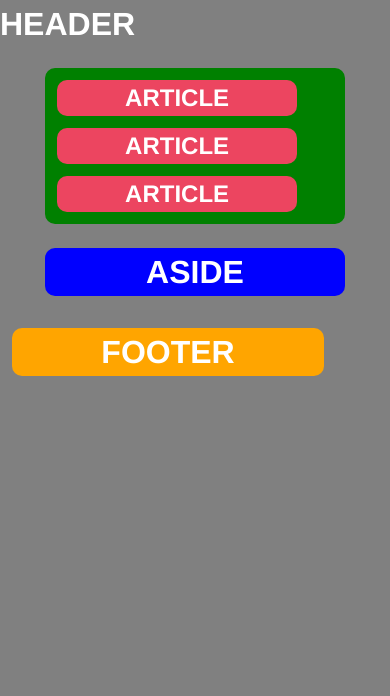
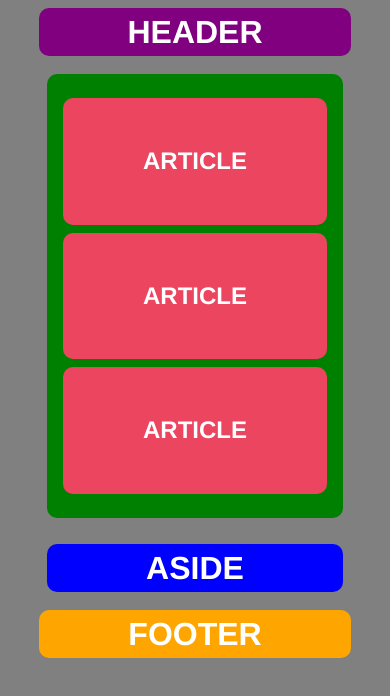
Before and after one commit to amallred/flexbox-wireframe-practice, a plain HTML site: page index.html in a window 390 px wide. Drawn offline with Linux system fonts and the light colour scheme.

Commit message:
responsive design

```diff
--- a/css/style.css
+++ b/css/style.css
@@ -2,45 +2,72 @@
 
 body {
     background: gray;
+    text-align: center;
+
+    box-sizing: border-box;
 }
 
 h1, h2, h3{
     color: white;
     font-size: 2em;
     font-family: Helvetica;
+    /* text-align: center; */
 }
 h3{
     font-size: 1.5em;
 }
 
-div, aside, footer{
+header, div, aside, footer{
     border-radius: 10px;
     width: 80%;
-    text-align: center;
-    margin: .75rem;
+    margin: .5em auto;
 }
 
-.header {
+header {
     background: purple;
     height: 10%;
 }
 
 .main-content {
+    height: 90%;
     display: flex;
+    justify-content: center;
+    flex-direction: row;
     flex-wrap: wrap;
-    justify-content: center;
-    padding: .5em;
+    gap: 10px;
+    margin: 10px;
 }
 
 .articles{
     background: green;
-}
+    padding: 1em;
+    }
+
 .article{
     background: #ec4560;
+    width: 100%;
+    height: 15vh;
+    display:flex;
+    align-items: center;
+    justify-content: center;
 }
+
 aside{
     background: blue;
+    min-width: .3vh;
+    display:flex;
+    align-items: center;
+    justify-content: center;
 }
+
 footer {
     background: orange;
 }
+@media screen and (min-width: 700px){
+    .main-content{
+        flex-direction: row-reverse;
+        flex-wrap: nowrap;
+        margin: auto;
+        width: 80%;
+    }
+}
--- a/index.html
+++ b/index.html
@@ -11,9 +11,9 @@
     <main class="main-content">
 
         <div class="articles">
-            <div class="article"><h3>ARTICLE</h3></div>
-            <div class="article"><h3>ARTICLE</h3></div>
-            <div class="article"><h3>ARTICLE</h3></div>
+            <div class="article"><article><h3>ARTICLE</h3></article></div>
+            <div class="article"><article><h3>ARTICLE</h3></article></div>
+            <div class="article"><article><h3>ARTICLE</h3></article></div>
         </div>
 
         <aside><h2>ASIDE</h2></aside>
```
